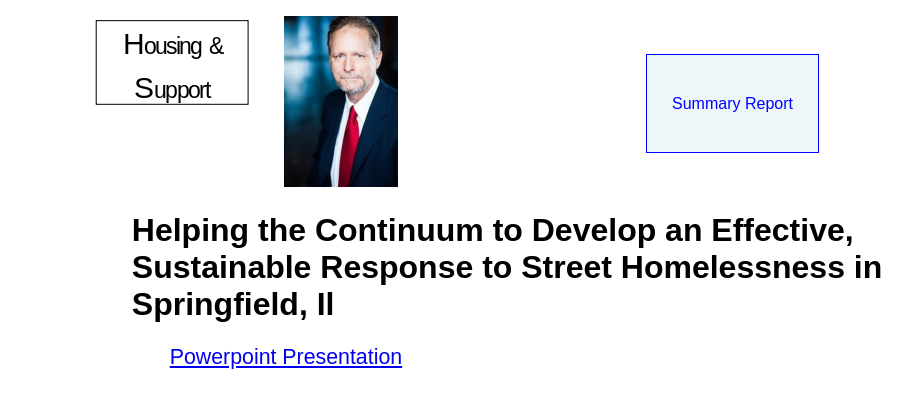
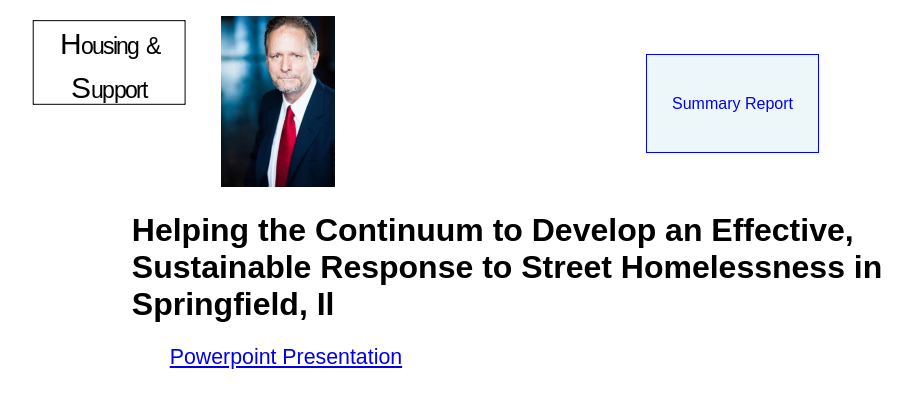
Before and after one commit to MatthewFallon/johnfallonsite2, a plain HTML site: page index.html in a window 1280 px wide. Shown: the whole page, without its empty margins (129-1041 px from the left). Drawn offline with Linux system fonts and the light colour scheme.

Commit message:
Tweaking css

```diff
--- a/index.css
+++ b/index.css
@@ -1,8 +1,9 @@
 body {
     font-family: sans-serif;
+    font-size: 12pt;
 }
 nav {
-    width: 80%;
+    width: 90%;
     margin: 0 auto;
 }
 nav ul {
```
